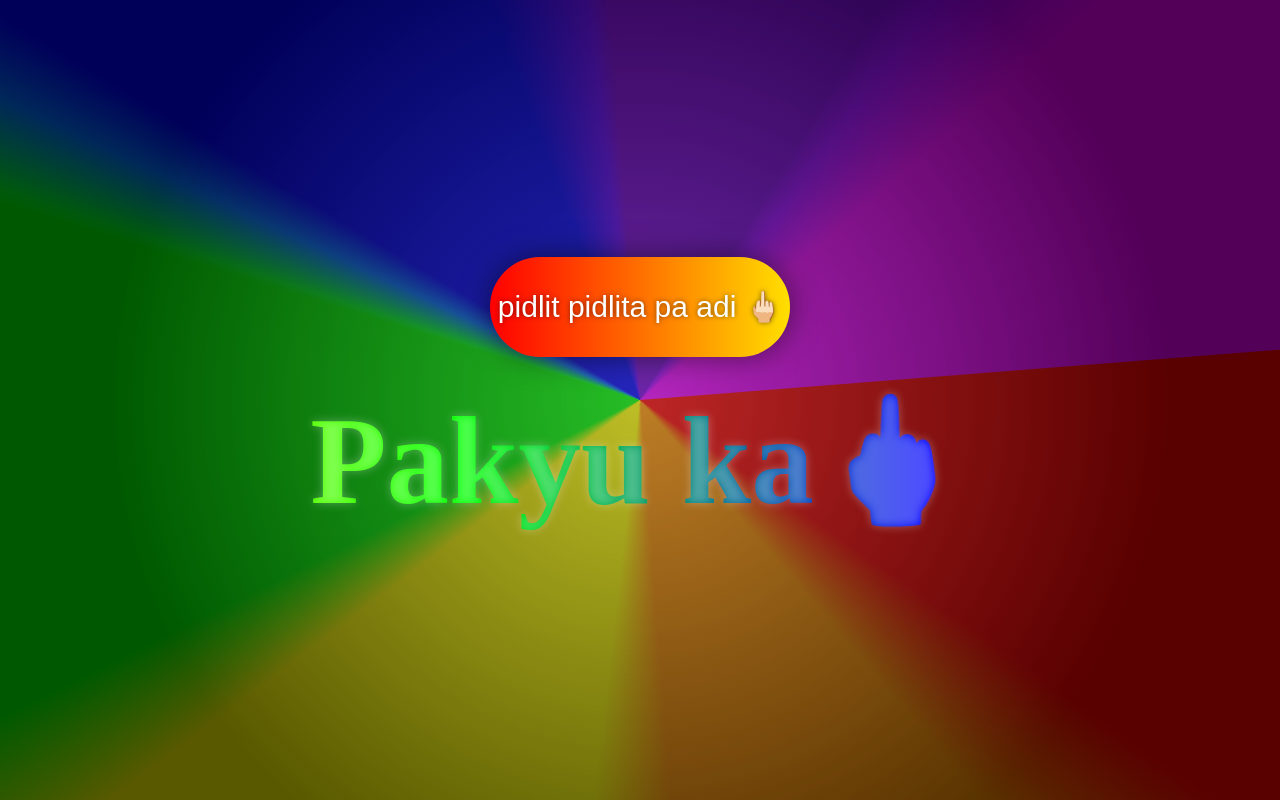
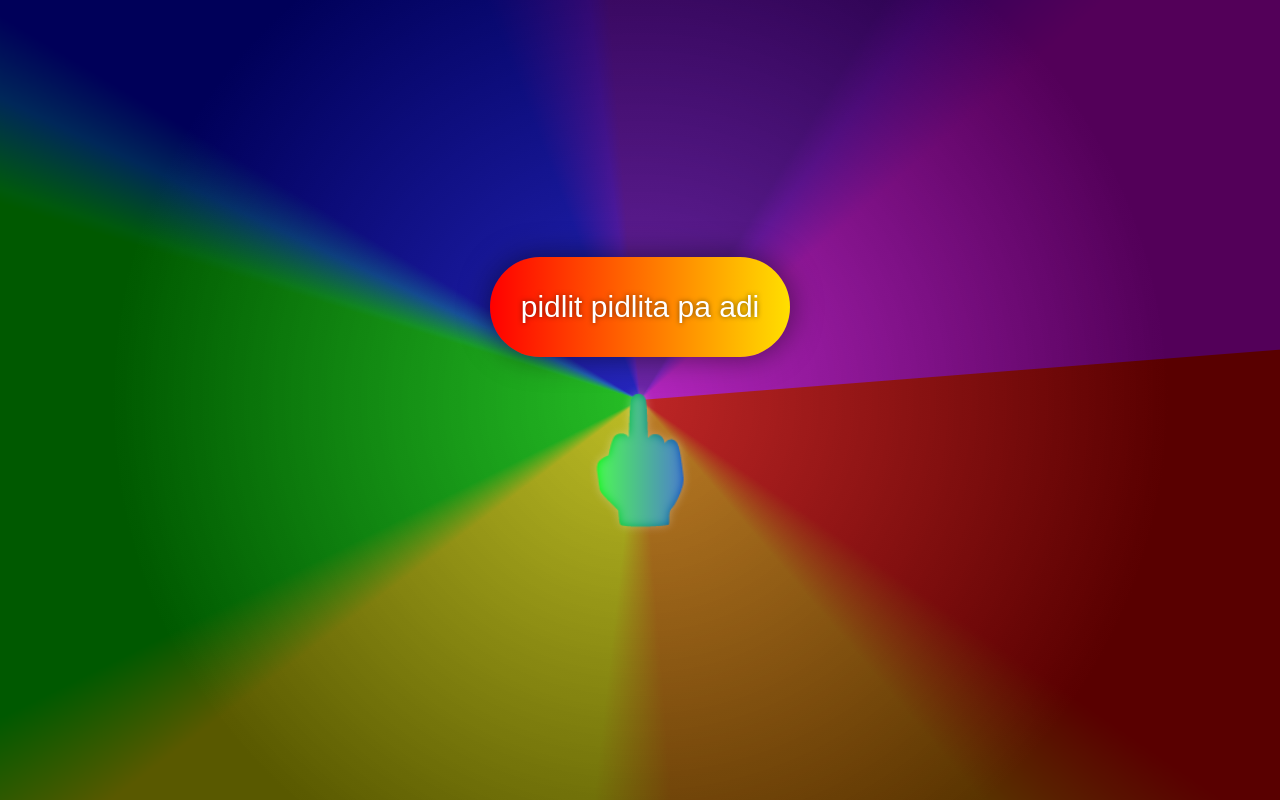
Before and after one commit to Ken-n7/hehe, a plain HTML site: page orca_share_media1748614672055_7334221513460186095.html in a window 1280 px wide. Both pictures are taken after a click on the button "pidlit pidlita adi". Drawn offline with Linux system fonts and the light colour scheme.

Commit message:
Update orca_share_media1748614672055_7334221513460186095.html

```diff
--- a/orca_share_media1748614672055_7334221513460186095.html
+++ b/orca_share_media1748614672055_7334221513460186095.html
@@ -153,8 +153,8 @@
 
       // Content changes with smooth transition
       setTimeout(() => {
-        lol.textContent = 'Pakyu ka🖕🏻';
-        button.textContent = 'pidlit pidlita pa adi 🖕🏻';
+        lol.textContent = '🖕🏻';
+        button.textContent = 'pidlit pidlita pa adi';
       }, 100);
 
       // Rainbow pulse effect
```
